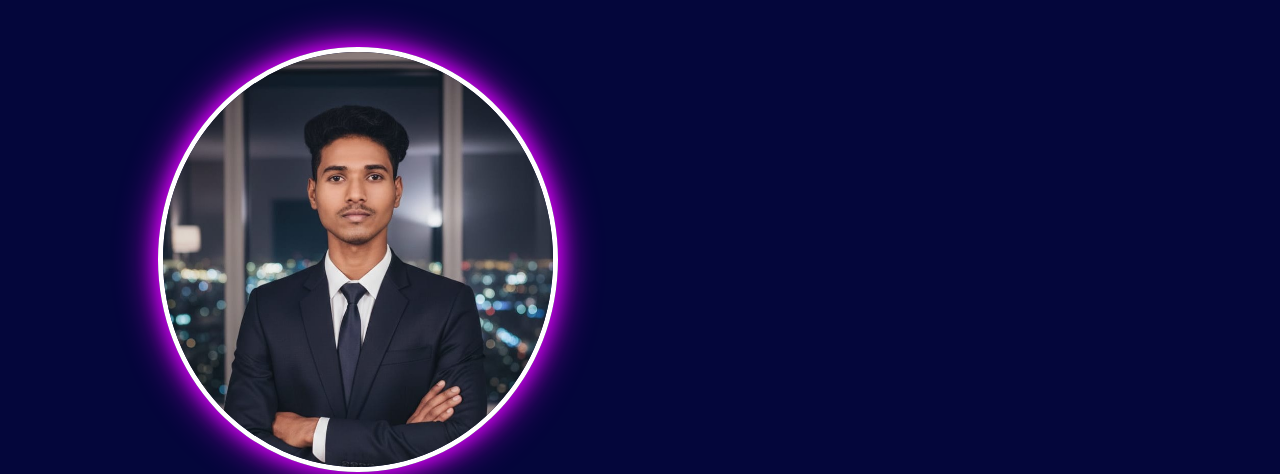
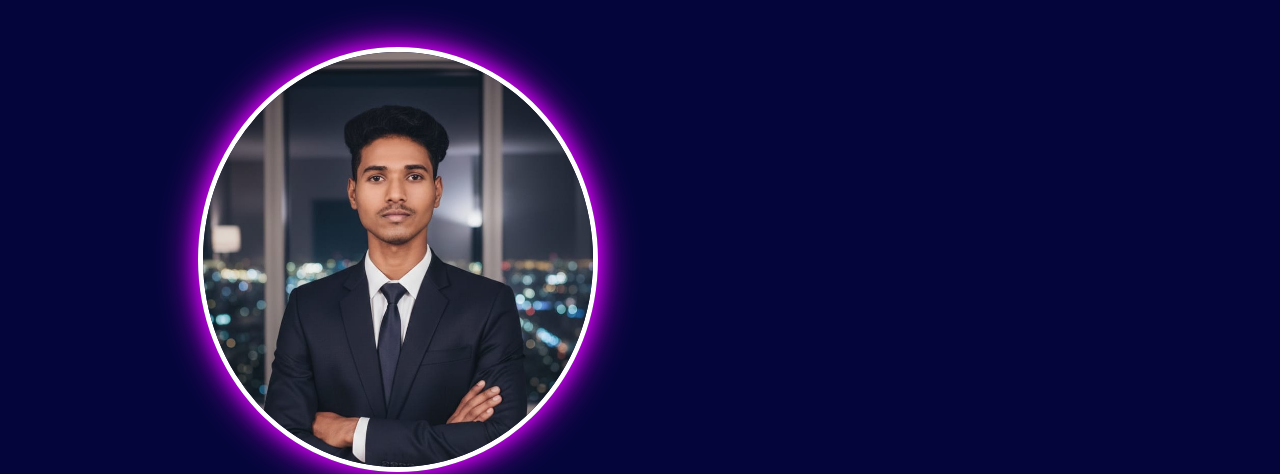
Before and after one commit to dhanush-raj-07/portfolio, a plain HTML site: page index.html in a window 1280 px wide. Shown: the part 345-819 px from the top of the page. Drawn offline with nearby package versions, Linux system fonts and the light colour scheme.

Commit message:
Fix HTML formatting and update content

```diff
--- a/index.html
+++ b/index.html
@@ -48,7 +48,7 @@
         <div><span class="count" data-target="5000">0</span> Hours Coding</div>
       </div>
     </div>
-    <div class="home-image">
+    <div class="home-image"style="margin-left:40px;">
       <img src="./dhanush.jpeg" alt="Profile Picture">
     </div>
   </div>
```
